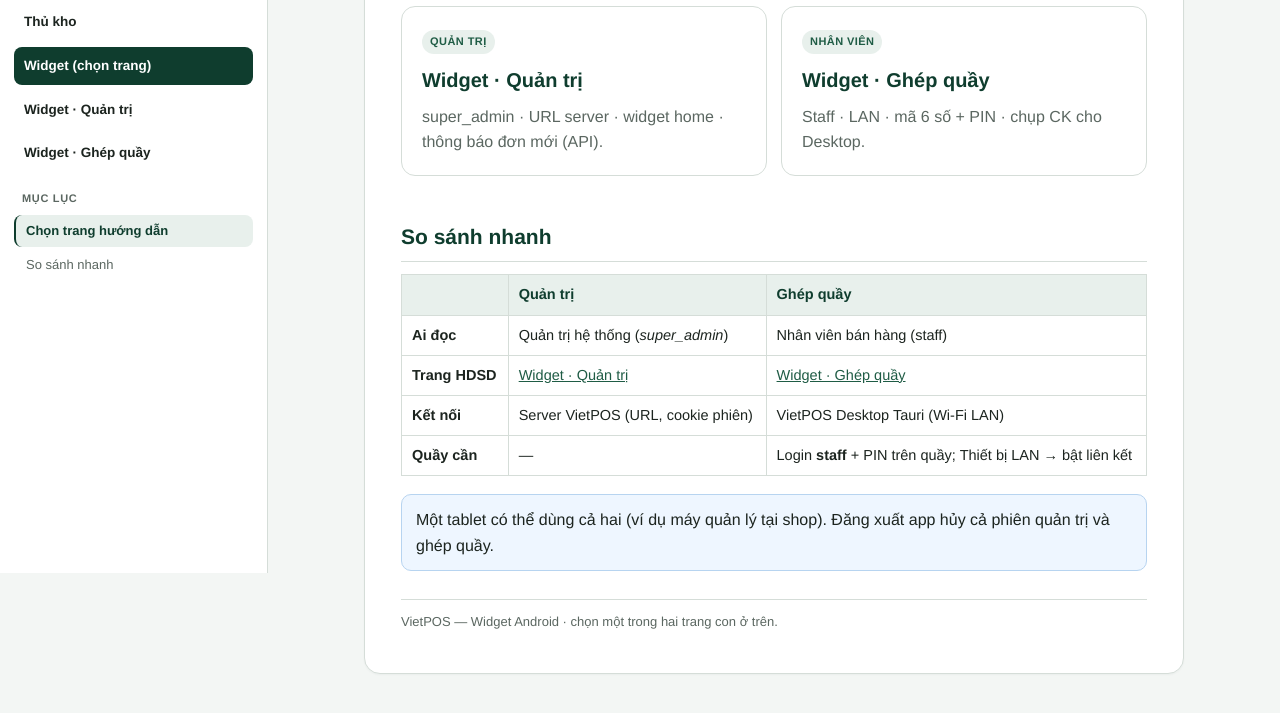
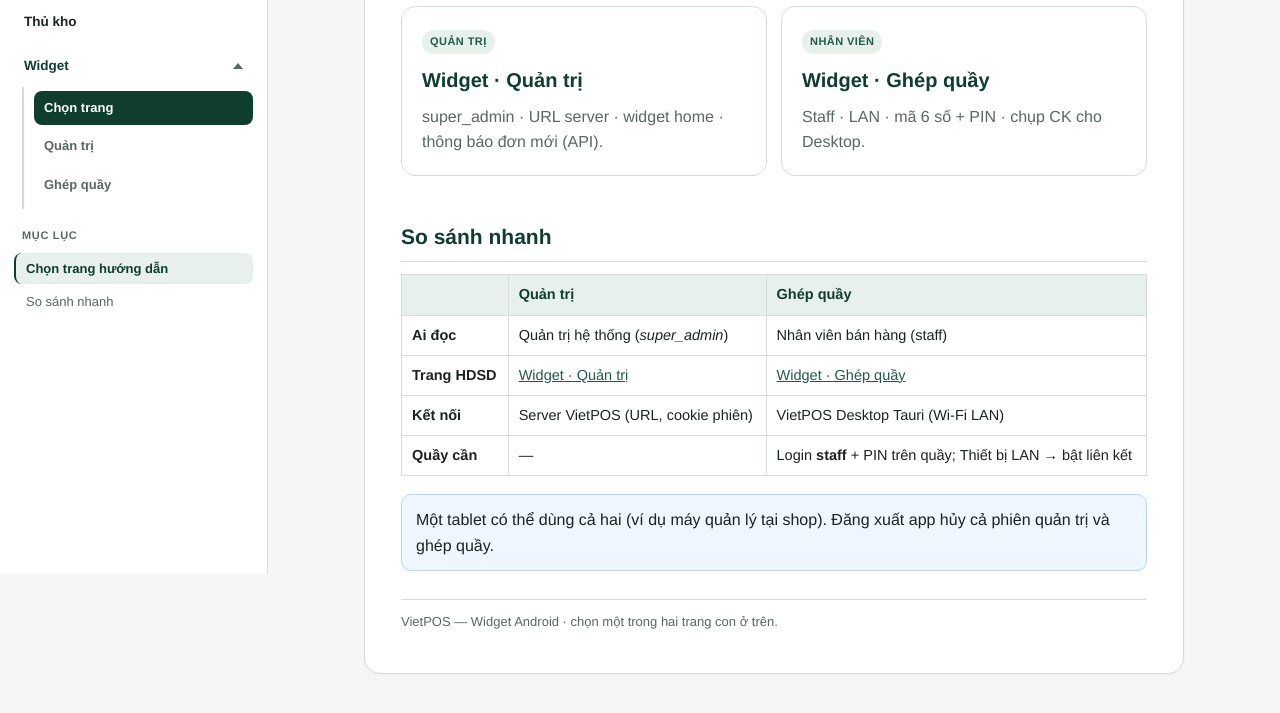
Before and after one commit to gd-chessman/HDSD-VietPOS, a plain HTML site: page Huong-dan-su-dung-VietPOS-Widget.html in a window 1280 px wide. Shown: the part 227-940 px from the top of the page. Drawn offline with Linux system fonts and the light colour scheme.

Commit message:
Refactor navigation for Widget guides across multiple HTML files, replacing direct links with a collapsible details element for improved user experience. Update CSS for styling and JavaScript to maintain state of the widget. This enhances the overall layout and accessibility of the guides.

```diff
--- a/Huong-dan-su-dung-VietPOS-Widget.html
+++ b/Huong-dan-su-dung-VietPOS-Widget.html
@@ -21,9 +21,14 @@
         <a href="Huong-dan-su-dung-VietPOS-Quan-ly.html">Quản lý</a>
         <a href="Huong-dan-su-dung-VietPOS-Ke-toan.html">Kế toán</a>
         <a href="Huong-dan-su-dung-VietPOS-Thu-kho.html">Thủ kho</a>
-        <a class="active" href="Huong-dan-su-dung-VietPOS-Widget.html">Widget (chọn trang)</a>
-        <a href="Huong-dan-su-dung-VietPOS-Widget-Quan-tri.html">Widget · Quản trị</a>
-        <a href="Huong-dan-su-dung-VietPOS-Widget-Nhan-vien.html">Widget · Ghép quầy</a>
+        <details class="guides-widget" open>
+          <summary>Widget</summary>
+          <div class="guides-widget-inner">
+            <a class="active" href="Huong-dan-su-dung-VietPOS-Widget.html">Chọn trang</a>
+            <a href="Huong-dan-su-dung-VietPOS-Widget-Quan-tri.html">Quản trị</a>
+            <a href="Huong-dan-su-dung-VietPOS-Widget-Nhan-vien.html">Ghép quầy</a>
+          </div>
+        </details>
       </nav>
       <p class="sidebar-label">Mục lục</p>
       <nav class="toc">
--- a/assets/guide.css
+++ b/assets/guide.css
@@ -127,6 +127,84 @@ a:hover { color: var(--green); }
 
 .guides a:hover { background: var(--green-soft); }
 .guides a.active {
+  background: var(--green);
+  color: #fff;
+}
+
+.guides details.guides-widget {
+  margin: 0;
+}
+
+.guides-widget > summary {
+  list-style: none;
+  cursor: pointer;
+  user-select: none;
+  display: flex;
+  align-items: center;
+  justify-content: space-between;
+  gap: 8px;
+  font-size: 13.5px;
+  font-weight: 600;
+  color: var(--text);
+  padding: 8px 10px;
+  border-radius: 8px;
+}
+
+.guides-widget > summary::-webkit-details-marker {
+  display: none;
+}
+
+.guides-widget > summary::marker {
+  content: "";
+}
+
+.guides-widget > summary::after {
+  content: "";
+  flex-shrink: 0;
+  width: 0;
+  height: 0;
+  border-left: 5px solid transparent;
+  border-right: 5px solid transparent;
+  border-top: 6px solid var(--muted);
+  transition: transform 0.15s ease;
+}
+
+.guides-widget[open] > summary::after {
+  transform: rotate(180deg);
+}
+
+.guides-widget > summary:hover {
+  background: var(--green-soft);
+}
+
+.guides-widget:has(.guides-widget-inner a.active) > summary {
+  color: var(--green);
+}
+
+.guides-widget-inner {
+  display: grid;
+  gap: 4px;
+  padding: 4px 0 6px 10px;
+  margin: 2px 0 0 8px;
+  border-left: 2px solid var(--line);
+}
+
+.guides-widget-inner a {
+  display: block;
+  text-decoration: none;
+  color: var(--muted);
+  font-size: 13px;
+  font-weight: 600;
+  padding: 7px 10px;
+  border-radius: 8px;
+}
+
+.guides-widget-inner a:hover {
+  color: var(--text);
+  background: var(--green-soft);
+}
+
+.guides-widget-inner a.active {
   background: var(--green);
   color: #fff;
 }
--- a/assets/guide.js
+++ b/assets/guide.js
@@ -31,4 +31,9 @@
       document.body.classList.remove("toc-open");
     });
   });
+
+  var widgetGroup = document.querySelector(".guides-widget");
+  if (widgetGroup && widgetGroup.querySelector(".guides-widget-inner a.active")) {
+    widgetGroup.open = true;
+  }
 })();
```
Also changed, not shown: Huong-dan-su-dung-VietPOS-Ke-toan.html (+8 -3 lines), Huong-dan-su-dung-VietPOS-Nhan-vien.html (+8 -3 lines), Huong-dan-su-dung-VietPOS-Quan-ly.html (+8 -3 lines), Huong-dan-su-dung-VietPOS-Thu-kho.html (+8 -3 lines), Huong-dan-su-dung-VietPOS-Widget-Nhan-vien.html (+8 -3 lines), Huong-dan-su-dung-VietPOS-Widget-Quan-tri.html (+8 -3 lines), index.html (+8 -3 lines).
